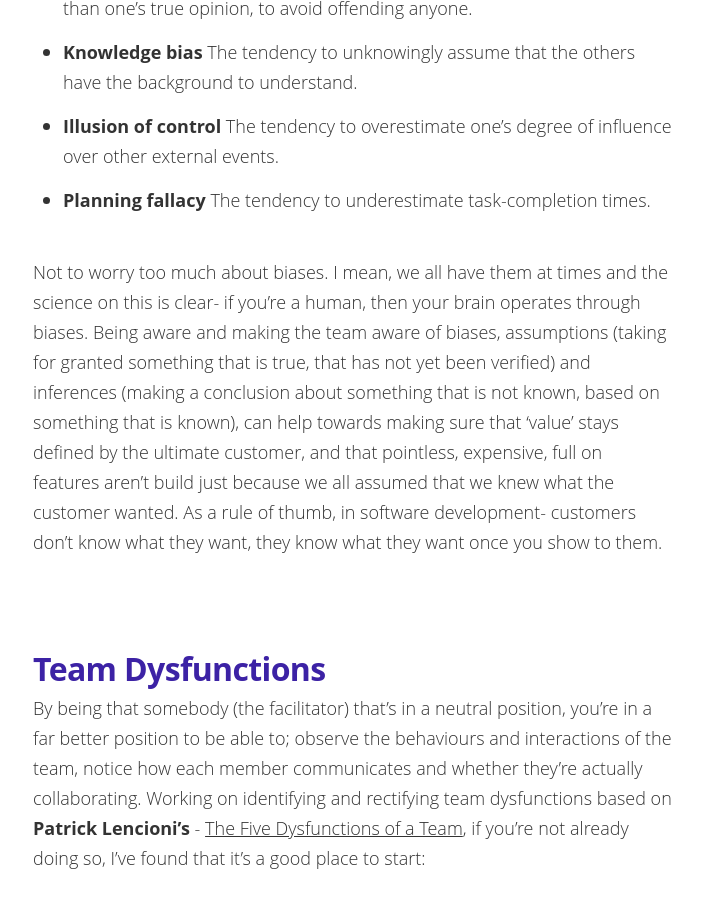
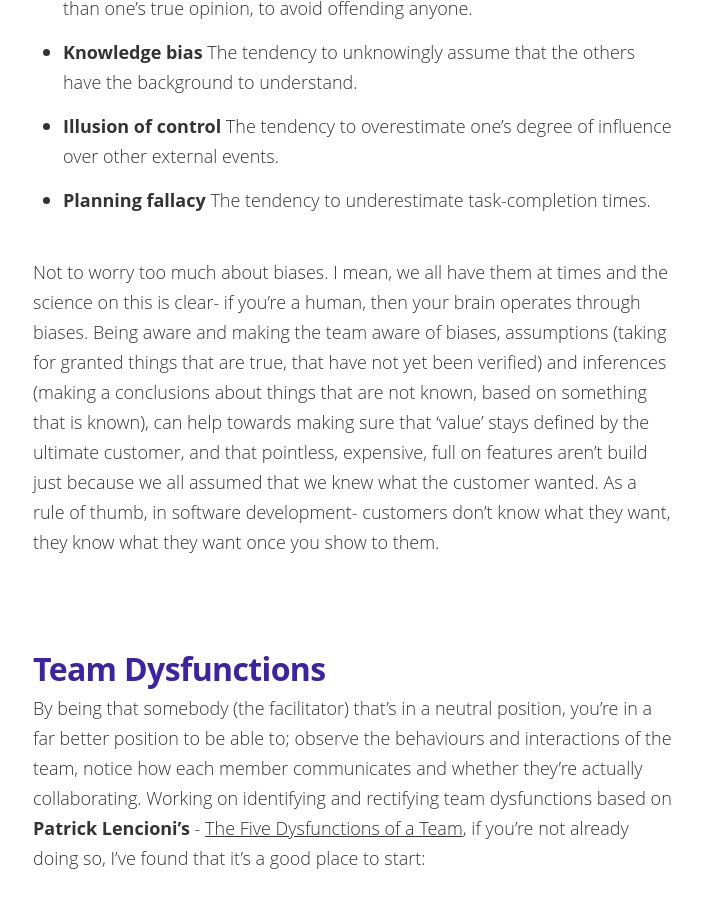
Before and after one commit to IamJackReed/JackReed, a Jekyll site: the page built from _posts/2018-05-11-greasing-the-wheels-on-facilitation.md, in a window 1280 px wide and 900 px high, scrolled down 10521 px. Shown: the whole window, without its empty margins (287-989 px from the left). Built offline with Jekyll 4.4.1, drawn with Linux system fonts in a browser that asks for light colours; nearby versions of some CDN libraries; some web fonts are replaced; comment, search, counter and statistics services are not loaded.

Commit message:
Update 2018-05-11-greasing-the-wheels-on-facilitation.md

```diff
--- a/_posts/2018-05-11-greasing-the-wheels-on-facilitation.md
+++ b/_posts/2018-05-11-greasing-the-wheels-on-facilitation.md
@@ -107,7 +107,7 @@ image2: /assets/article_images/2018-05-11-greasing-the-wheels-on-facilitation/fa
 - <span style="color:#00000; font-family: 'open sans'; font-size: 1em; font-size: 18px; font-weight: 200; hyphens: none;">**Illusion of control** The tendency to overestimate one's degree of influence over other external events.
 - <span style="color:#00000; font-family: 'open sans'; font-size: 1em; font-size: 18px; font-weight: 200; hyphens: none;">**Planning fallacy** The tendency to underestimate task-completion times.
 
-<span style="color:#00000; font-family: 'open sans'; font-size: 1em; font-size: 18px; font-weight: 200; hyphens: none;">Not to worry too much about biases. I mean, we all have them at times and the science on this is clear- if you’re a human, then your brain operates through biases. Being aware and making the team aware of biases, assumptions (taking for granted something that is true, that has not yet been verified) and inferences (making a conclusion about something that is not known, based on something that is known), can help towards making sure that 'value' stays defined by the ultimate customer, and that pointless, expensive, full on features aren't build just because we all assumed that we knew what the customer wanted. As a rule of thumb, in software development- customers don't know what they want, they know what they want once you show to them.
+<span style="color:#00000; font-family: 'open sans'; font-size: 1em; font-size: 18px; font-weight: 200; hyphens: none;">Not to worry too much about biases. I mean, we all have them at times and the science on this is clear- if you’re a human, then your brain operates through biases. Being aware and making the team aware of biases, assumptions (taking for granted things that are true, that have not yet been verified) and inferences (making a conclusions about things that are not known, based on something that is known), can help towards making sure that 'value' stays defined by the ultimate customer, and that pointless, expensive, full on features aren't build just because we all assumed that we knew what the customer wanted. As a rule of thumb, in software development- customers don't know what they want, they know what they want once you show to them.
 # Team Dysfunctions
 <span style="color:#00000; font-family: 'open sans'; font-size: 1em; font-size: 18px; font-weight: 200; hyphens: none;"><span style="color:#00000; font-family: 'open sans'; font-size: 1em; font-size: 18px; font-weight: 200; hyphens: none;">By being that somebody (the facilitator) that's in a neutral position, you're in a far better position to be able to; observe the behaviours and interactions of the team, notice how each member communicates and whether they're actually collaborating. Working on identifying and rectifying team dysfunctions based on **Patrick Lencioni's** - [The Five Dysfunctions of a Team](https://www.amazon.co.uk/Five-Dysfunctions-Team-Leadership-Lencioni/dp/0787960756), if you're not already doing so, I've found that it's a good place to start:
 
```
